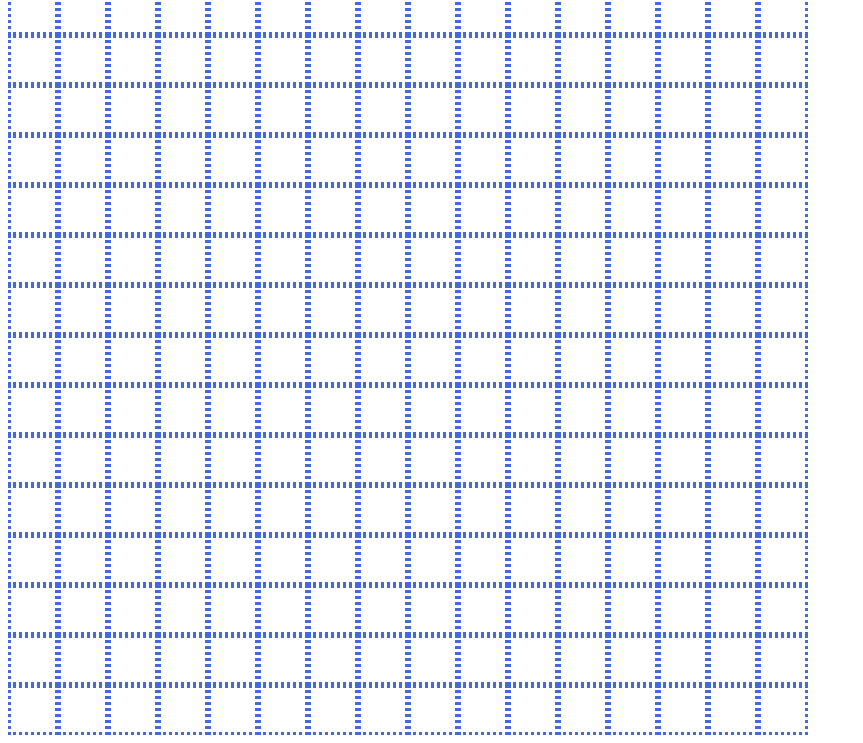
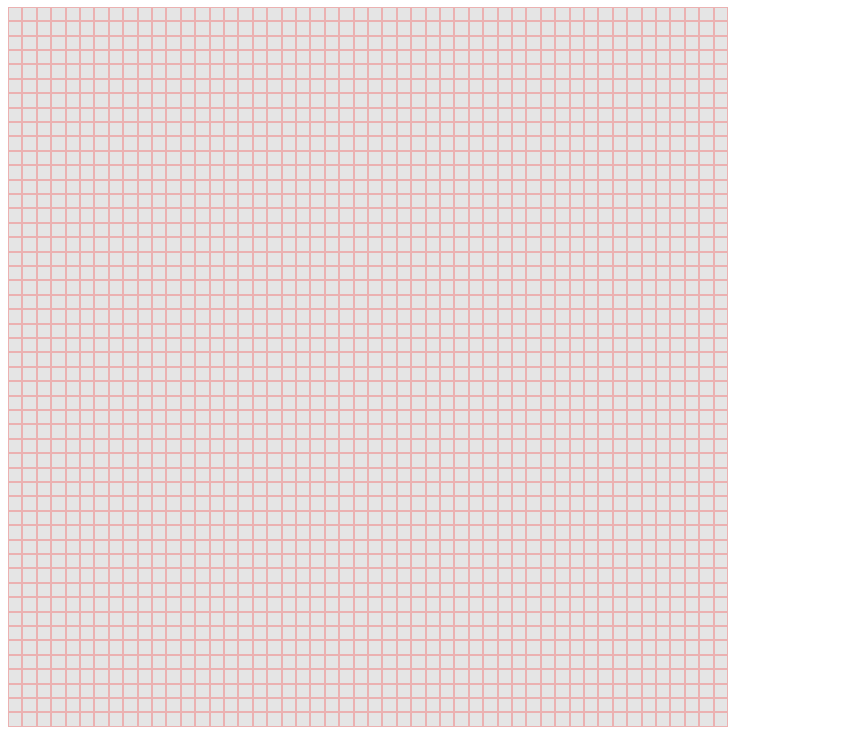
Before and after one commit to Japhet09/etch-a-sketch, a plain HTML site: page index.html in a window 1280 px wide. Shown: the part 73-816 px from the top of the page, without its empty margins (0-863 px from the left). Drawn offline with Linux system fonts and the light colour scheme.

Commit message:
propery working

```diff
--- a/index.html
+++ b/index.html
@@ -6,36 +6,15 @@
     <meta name="viewport" content="width=device-width, initial-scale=1.0">
     <title>Document</title>
 <link rel="stylesheet" href="style.css">
-    <!--<script src="main.js" defere></script> -->
+    <script src="script.js" defer></script>
 </head>
 <body>
- <script>
+    <main>
+    <h1>Etch A Sketch</h1>
+    <div class="container">
 
-const parentDiv = document.createElement('div'); // create the parent div to hold all the divs
-parentDiv.classList.add('container'); // assign a class to it
+    </div>
+</main>
 
-
-const body = document.querySelector('body');
-body.appendChild(parentDiv)
-
-for(let i=0; i<=255; i++){//a 16 by 16 grid means 256 div thats why i<=255(we start the counter from 0)
-
-    const childDivs = document.createElement('div') // create the child divs
-    childDivs.classList.add('grid'); // add a class
-
-    parentDiv.appendChild(childDivs); // append them to the parent div
-}
-const container = document.querySelector('.container'); // select the parent div
-container.addEventListener('mouseover', function(event){
-    event.target.style.backgroundColor = 'sandybrown'
-    /*setTimeout(() => {
-        event.target.style.backgroundColor = ''
-
-    }, 1000);*/
-})
-
-
-
-</script>
 </body>
 </html>
--- /dev/null
+++ b/script.js
@@ -0,0 +1,16 @@
+
+//The container created from HTNL
+const container= document.querySelector('.container')
+
+//Creates the square divs and append to the container
+let grid = 50;
+for(i=0; i<grid*grid;i++){
+    const div = document.createElement('div')
+    div.classList.add('square')
+    container.appendChild(div)
+
+    // change the grid style depending on the number of squares
+
+    container.style.gridTemplateRows = `repeat(${grid},1fr)`
+    container.style.gridTemplateColumns = `repeat(${grid},1fr)`
+}
--- a/style.css
+++ b/style.css
@@ -1,31 +1,25 @@
+
+*{
+    box-sizing: border-box;
+}
 .container{
-    display: flex;
-    justify-content:center ;
-    align-items: center;
-    flex-wrap: wrap;
-    width: 800px;
-    height: 800px;
-
+    display: grid;
+    grid-template-columns: repeat(16,1fr);
+    grid-template-rows: repeat(16,1fr);
+    width: 90vh;
+    height:90vh
 
 
 }
-
-
-
-
-.grid{
-    width: 6.25%;
-    height: 6.25%;
-box-sizing: border-box;
-border:dotted  royalblue;
+.square{
+    background-color: rgb(0, 0, 0,0.1);
+    border: 1px solid rgb(235, 177, 177);
 
 }
-button{
-    width: 100px;
-    height: 25px;
-    border: solid black 2px;
-    border-radius: 10%;
+.square::before{
+    content: '';
+
 }
-/*.grid:hover{
-    background-color: sandybrown;
+.square::after{
+    content: '';
 }
```
